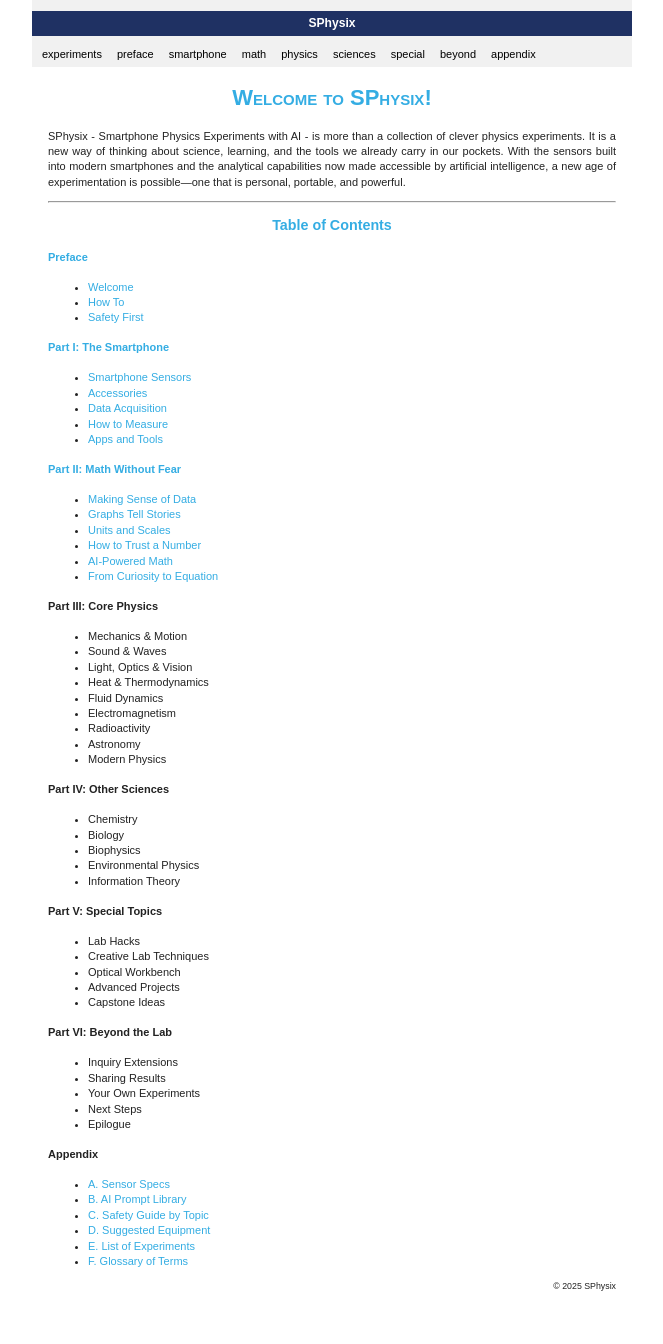
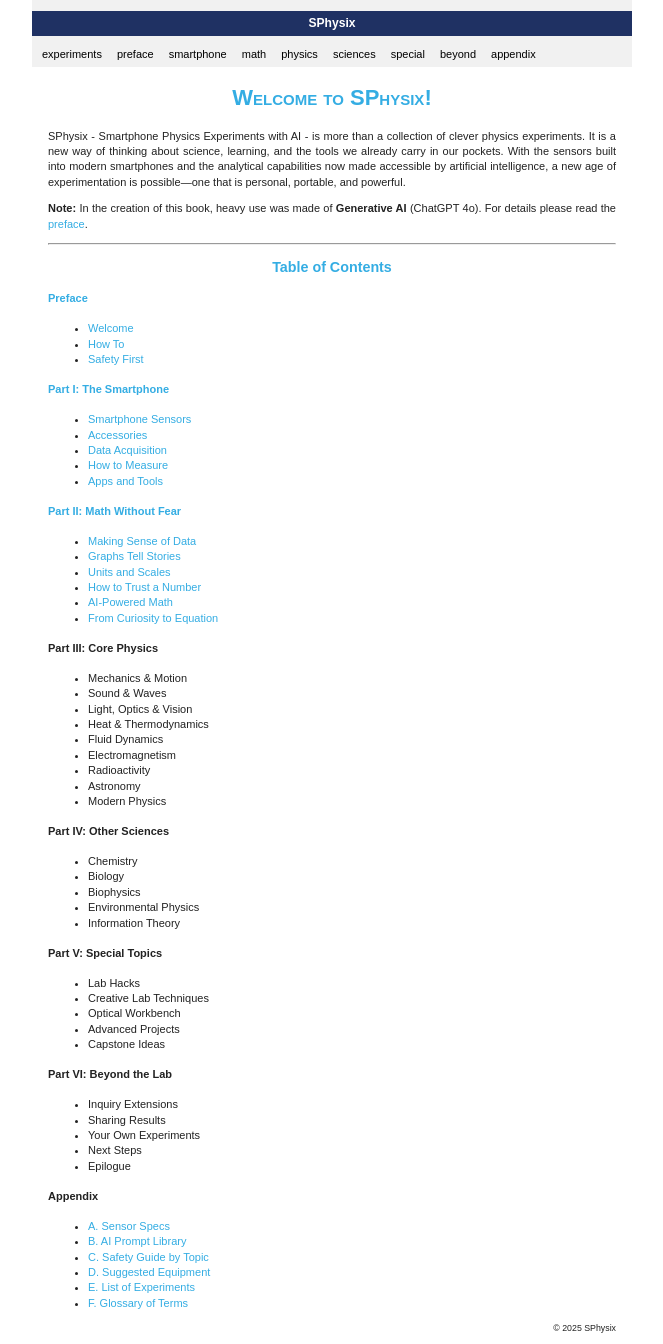
Before and after one commit to rplano/sphysix, a Jekyll site: the page built from index.md, in a window 1280 px wide. Shown: the whole page, without its empty margins (308-971 px from the left). Built offline with Jekyll 4.4.1, drawn with Linux system fonts in a browser that asks for light colours; before the commit the page ends 1302 px from its top, so only the background shows below that.

Commit message:
Update index.md

```diff
--- a/index.md
+++ b/index.md
@@ -6,6 +6,8 @@ title: Home
 # Welcome to SPhysix!
 
 SPhysix - Smartphone Physics Experiments with AI - is more than a collection of clever physics experiments. It is a new way of thinking about science, learning, and the tools we already carry in our pockets. With the sensors built into modern smartphones and the analytical capabilities now made accessible by artificial intelligence, a new age of experimentation is possible—one that is personal, portable, and powerful.
+
+**Note:** In the creation of this book, heavy use was made of **Generative AI** (ChatGPT 4o).  For details please read the [preface](chapters/0_0_Preface.html).
 
 ---
 ## Table of Contents
```
